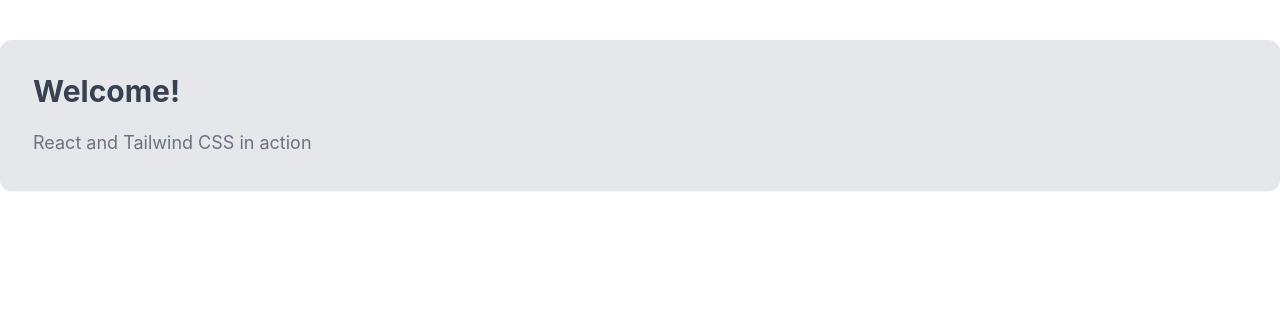
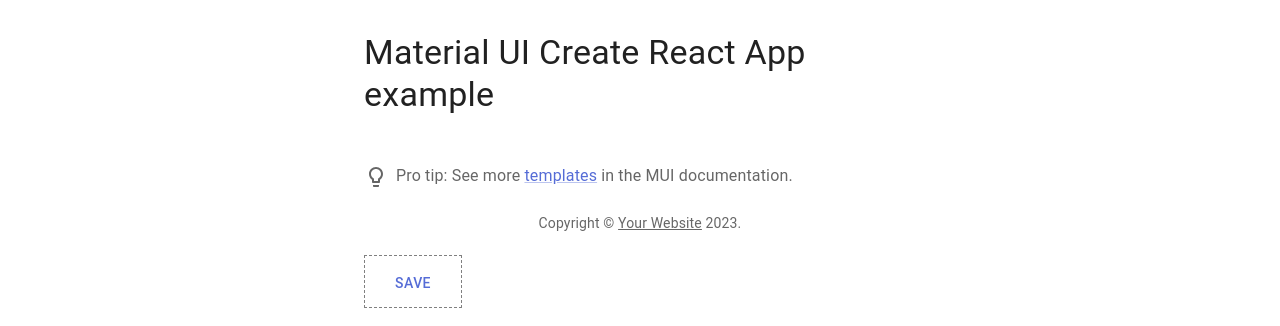
Before and after one commit to Kabilan108/ispy, a React (Create React App) app in the folder frontend/: page / in a window 1280 px wide. Shown: the top 326 px of the page. Built offline with nearby package versions, Linux system fonts and the light colour scheme.

Commit message:
add material ui instead of tailwind

```diff
--- a/frontend/src/App.js
+++ b/frontend/src/App.js
@@ -1,14 +1,44 @@
+import React from 'react';
+import Container from '@mui/material/Container';
+import Typography from '@mui/material/Typography';
+import Box from '@mui/material/Box';
+import Link from '@mui/material/Link';
+import ProTip from './ProTip';
+import Button from '@mui/material/Button';
 
-function App() {
+function Copyright() {
   return (
-    <div className="container mx-auto bg-gray-200 rounded-xl shadow border p-8 m-10">
-      <p className="text-3xl text-gray-700 font-bold mb-5">
-        Welcome!
-      </p>
-      <p className="text-gray-500 text-lg">
-        React and Tailwind CSS in action
-      </p>
-    </div>
+    <Typography variant="body2" color="text.secondary" align="center">
+      {'Copyright © '}
+      <Link color="inherit" href="https://mui.com/">
+        Your Website
+      </Link>{' '}
+      {new Date().getFullYear()}
+      {'.'}
+    </Typography>
   );
 }
-export default App;
+
+function BoxComponent() {
+  return (
+    <Box component="span" sx={{ p: 2, border: '1px dashed grey' }}>
+      <Button>Save</Button>
+    </Box>
+  );
+}
+
+export default function App() {
+  return (
+    <Container maxWidth="sm">
+      <Box sx={{ my: 4 }}>
+        <Typography variant="h4" component="h1" gutterBottom>
+          Material UI Create React App example
+        </Typography>
+        <ProTip />
+        <Copyright />
+      </Box>
+
+      <BoxComponent/>
+    </Container>
+  );
+}
--- /dev/null
+++ b/frontend/src/ProTip.js
@@ -0,0 +1,23 @@
+import * as React from 'react';
+import Link from '@mui/material/Link';
+import SvgIcon from '@mui/material/SvgIcon';
+import Typography from '@mui/material/Typography';
+
+function LightBulbIcon(props) {
+  return (
+    <SvgIcon {...props}>
+      <path d="M9 21c0 .55.45 1 1 1h4c.55 0 1-.45 1-1v-1H9v1zm3-19C8.14 2 5 5.14 5 9c0 2.38 1.19 4.47 3 5.74V17c0 .55.45 1 1 1h6c.55 0 1-.45 1-1v-2.26c1.81-1.27 3-3.36 3-5.74 0-3.86-3.14-7-7-7zm2.85 11.1l-.85.6V16h-4v-2.3l-.85-.6C7.8 12.16 7 10.63 7 9c0-2.76 2.24-5 5-5s5 2.24 5 5c0 1.63-.8 3.16-2.15 4.1z" />
+    </SvgIcon>
+  );
+}
+
+export default function ProTip() {
+  return (
+    <Typography sx={{ mt: 6, mb: 3 }} color="text.secondary">
+      <LightBulbIcon sx={{ mr: 1, verticalAlign: 'middle' }} />
+      Pro tip: See more{' '}
+      <Link href="https://mui.com/material-ui/getting-started/templates/">templates</Link> in the
+      MUI documentation.
+    </Typography>
+  );
+}
--- a/frontend/src/index.css
+++ b/frontend/src/index.css
@@ -1,7 +1,3 @@
-@tailwind base;
-@tailwind components;
-@tailwind utilities;
-
 body {
   margin: 0;
   font-family: -apple-system, BlinkMacSystemFont, 'Segoe UI', 'Roboto', 'Oxygen',
--- a/frontend/src/index.js
+++ b/frontend/src/index.js
@@ -1,14 +1,21 @@
 import React from 'react';
 import ReactDOM from 'react-dom/client';
+import CssBaseline from '@mui/material/CssBaseline';
+import { ThemeProvider } from '@emotion/react';
 import './index.css';
 import App from './App';
+import theme from './theme';
 import reportWebVitals from './reportWebVitals';
 
-const root = ReactDOM.createRoot(document.getElementById('root'));
+const rootElement = document.getElementById('root');
+const root = ReactDOM.createRoot(rootElement);
+
 root.render(
-  <React.StrictMode>
+  <ThemeProvider theme={theme}>
+    {/* CssBaseline kickstart an elegant, consistent, and simple baseline to build upon. */}
+    <CssBaseline />
     <App />
-  </React.StrictMode>
+  </ThemeProvider>,
 );
 
 // If you want to start measuring performance in your app, pass a function
--- /dev/null
+++ b/frontend/src/theme.js
@@ -0,0 +1,19 @@
+import { red } from '@mui/material/colors';
+import { createTheme } from '@mui/material/styles';
+
+// A custom theme for this app
+const theme = createTheme({
+  palette: {
+    primary: {
+      main: '#556cd6',
+    },
+    secondary: {
+      main: '#19857b',
+    },
+    error: {
+      main: red.A400,
+    },
+  },
+});
+
+export default theme;
```
Also changed, not shown: frontend/package.json (+9 -0 lines), frontend/.eslintrc.yml (added).
